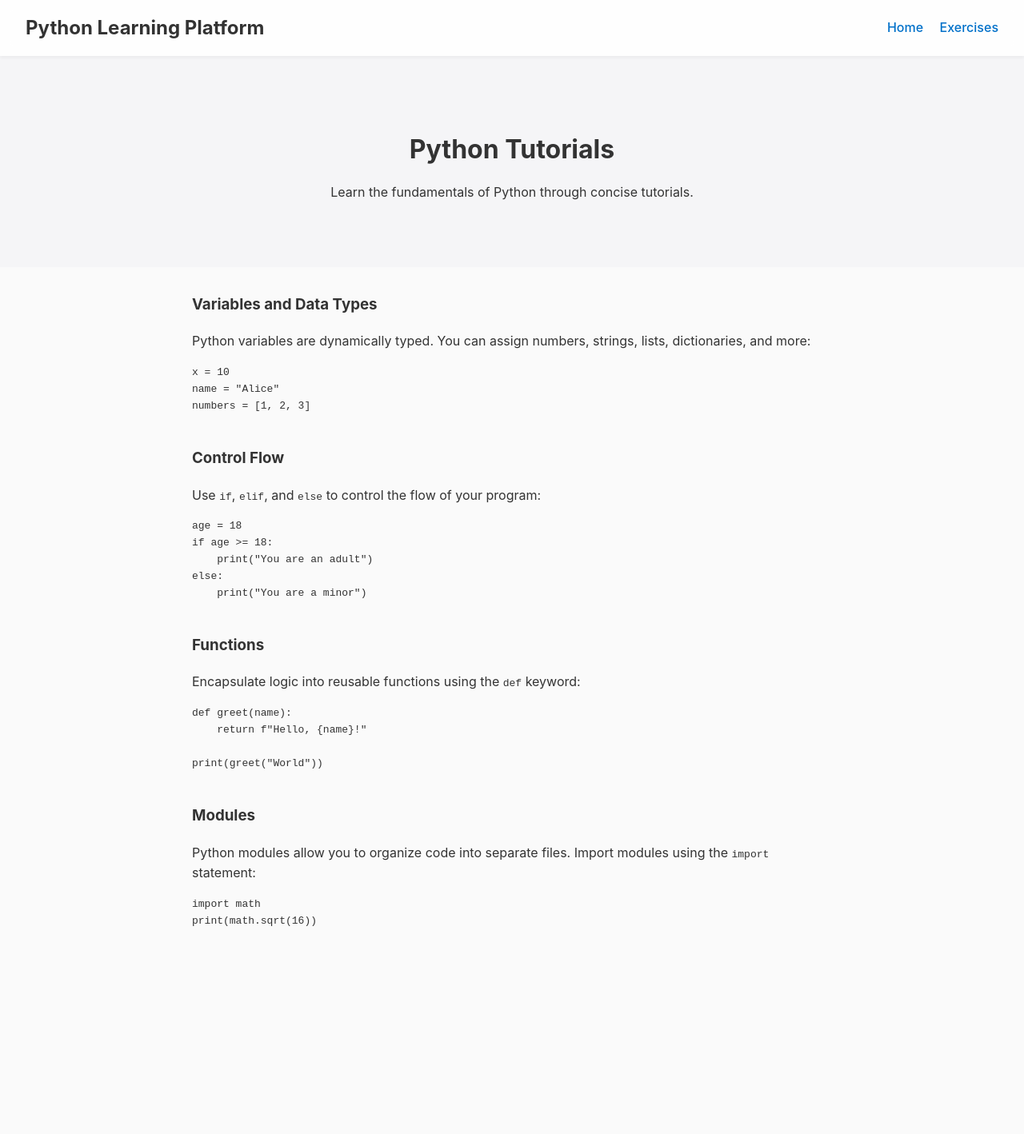
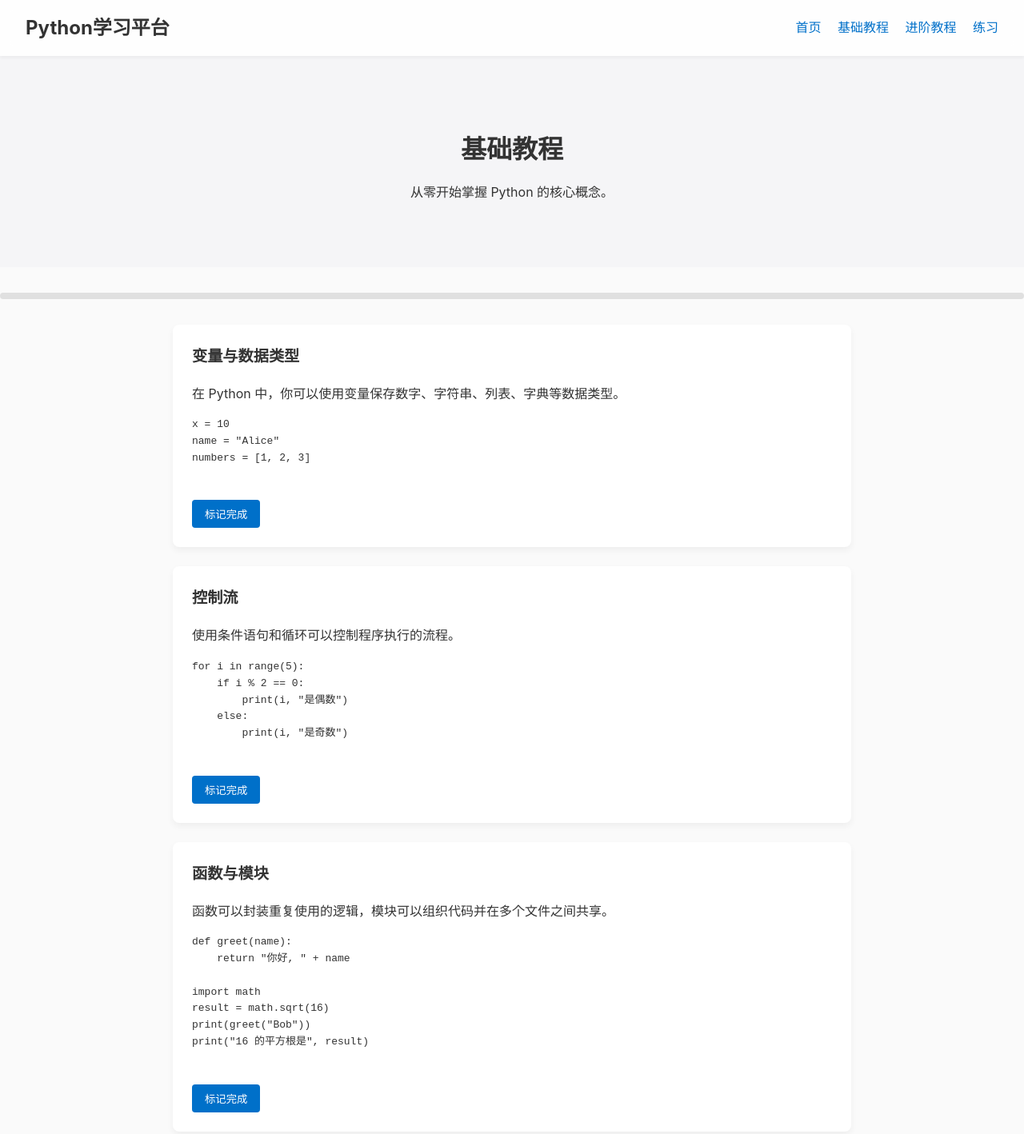
Before and after one commit to supgu/python_learning, a plain HTML site: page docs/tutorials.html in a window 1280 px wide. Shown: the whole page at 80% size. Before the commit the page ends 1215 px from the top, so only its background shows below. Drawn offline with Linux system fonts and the light colour scheme.

Commit message:
Translate tutorials.html to Chinese with progress tracking

```diff
--- a/docs/tutorials.html
+++ b/docs/tutorials.html
@@ -1,55 +1,88 @@
-<!doctype html>
+<!DOCTYPE html>
 <html>
 <head>
   <meta charset="UTF-8">
-  <title>Python Tutorials</title>
+  <title>基础教程 | Python学习平台</title>
   <link rel="stylesheet" href="style.css">
 </head>
 <body>
 <header class="navbar">
-  <h1>Python Learning Platform</h1>
+  <h1>Python学习平台</h1>
   <nav>
-    <a href="index.html">Home</a>
-    <a href="exercises.html">Exercises</a>
+    <a href="index.html">首页</a>
+    <a href="tutorials.html">基础教程</a>
+    <a href="intermediate.html">进阶教程</a>
+    <a href="exercises.html">练习</a>
   </nav>
 </header>
 <main>
   <section class="hero">
-    <h2>Python Tutorials</h2>
-    <p>Learn the fundamentals of Python through concise tutorials.</p>
+    <h2>基础教程</h2>
+    <p>从零开始掌握 Python 的核心概念。</p>
   </section>
-  <section class="content" style="max-width: 800px; margin: 2rem auto;">
-    <h3>Variables and Data Types</h3>
-    <p>Python variables are dynamically typed. You can assign numbers, strings, lists, dictionaries, and more:</p>
+  <div class="progress-container">
+    <div class="progress-bar" id="tutorialProgress"></div>
+  </div>
+  <section class="content">
+    <div class="card" id="section1">
+      <h3>变量与数据类型</h3>
+      <p>在 Python 中，你可以使用变量保存数字、字符串、列表、字典等数据类型。</p>
       <pre>
 x = 10
 name = "Alice"
 numbers = [1, 2, 3]
       </pre>
-    <h3>Control Flow</h3>
-    <p>Use <code>if</code>, <code>elif</code>, and <code>else</code> to control the flow of your program:</p>
+      <button onclick="markComplete('section1')">标记完成</button>
+    </div>
+    <div class="card" id="section2">
+      <h3>控制流</h3>
+      <p>使用条件语句和循环可以控制程序执行的流程。</p>
       <pre>
-age = 18
-if age >= 18:
-    print("You are an adult")
+for i in range(5):
+    if i % 2 == 0:
+        print(i, "是偶数")
     else:
-    print("You are a minor")
+        print(i, "是奇数")
       </pre>
-    <h3>Functions</h3>
-    <p>Encapsulate logic into reusable functions using the <code>def</code> keyword:</p>
+      <button onclick="markComplete('section2')">标记完成</button>
+    </div>
+    <div class="card" id="section3">
+      <h3>函数与模块</h3>
+      <p>函数可以封装重复使用的逻辑，模块可以组织代码并在多个文件之间共享。</p>
       <pre>
 def greet(name):
-    return f"Hello, {name}!"
+    return "你好, " + name
 
-print(greet("World"))
+import math
+result = math.sqrt(16)
+print(greet("Bob"))
+print("16 的平方根是", result)
       </pre>
-    <h3>Modules</h3>
-    <p>Python modules allow you to organize code into separate files. Import modules using the <code>import</code> statement:</p>
-    <pre>
-import math
-print(math.sqrt(16))
-    </pre>
+      <button onclick="markComplete('section3')">标记完成</button>
+    </div>
   </section>
 </main>
+<script>
+function updateProgress() {
+  const sections = ['section1', 'section2', 'section3'];
+  let completed = 0;
+  sections.forEach(id => {
+    if (localStorage.getItem(id + '_done') === 'true') {
+      completed += 1;
+      const btn = document.querySelector('#' + id + ' button');
+      if (btn) btn.textContent = '已完成';
+    }
+  });
+  const progress = completed / sections.length * 100;
+  document.getElementById('tutorialProgress').style.width = progress + '%';
+}
+
+function markComplete(sectionId) {
+  localStorage.setItem(sectionId + '_done', 'true');
+  updateProgress();
+}
+
+updateProgress();
+</script>
 </body>
 </html>
```
Lines whose indentation alone changed are shown as unchanged.
